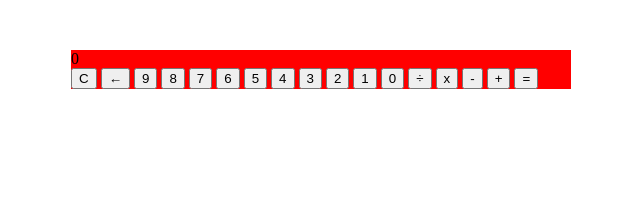
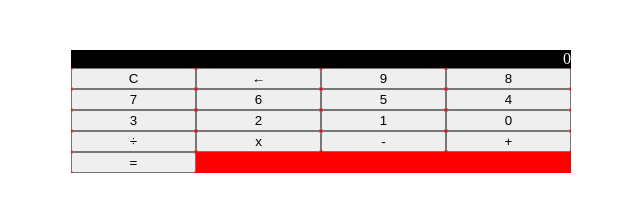
Before and after one commit to dottharun/4_calculator, a plain HTML site: page index.html in a window 1280 px wide. Shown: the whole page, without its empty margins (319-959 px from the left). Drawn offline with Linux system fonts and the light colour scheme.

Commit message:
answer sectiona and button grid setup started

```diff
--- a/style.css
+++ b/style.css
@@ -1,5 +1,9 @@
 * {
   box-sizing: border-box;
+}
+
+.body {
+  margin: 0;
 }
 
 .app {
@@ -8,3 +12,20 @@
   width: 500px;
   background-color: red;
 }
+
+.answer {
+  background-color: black;
+  color: aliceblue;
+  text-align: end;
+}
+
+.button-grid {
+  display: grid;
+  grid-template-columns: 1fr 1fr 1fr 1fr;
+  grid-template-areas:
+    "c c back divide"
+    "7 8 9    multiply"
+    "4 5 6    subtract"
+    "1 2 3    add"
+    "0 0 0    equal";
+}
```
Also changed, not shown: index.html (+2 -1 lines).
